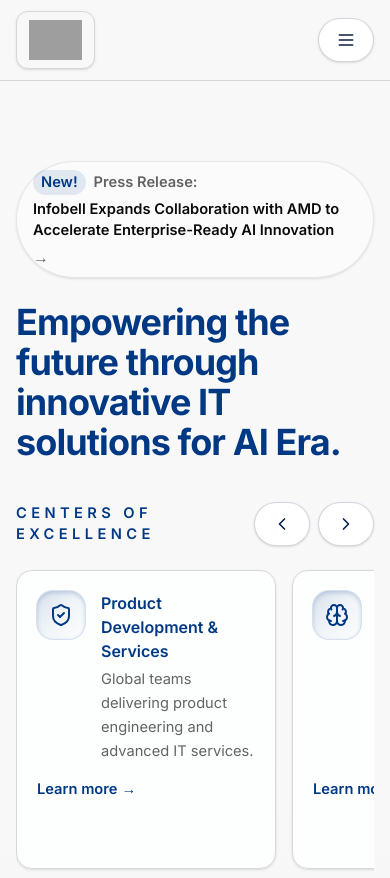
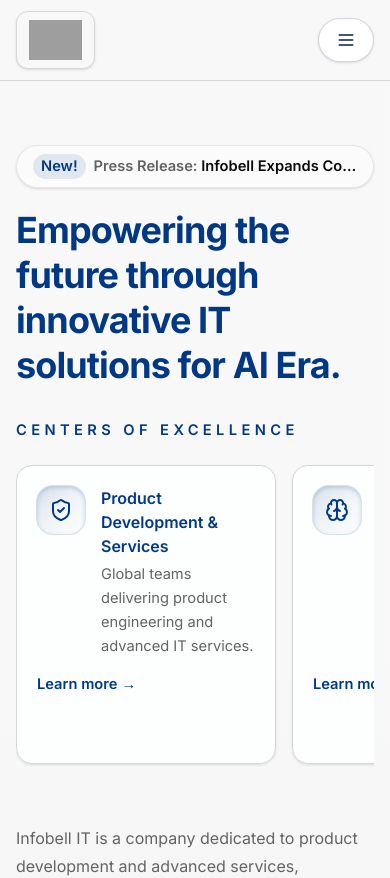
Before and after one commit to enzo-prism/infobell-it-2, a Next.js app: page / in a window 390 px wide. Shown: the top 878 px of the page. Built offline with nearby package versions, Linux system fonts and the light colour scheme; grey boxes are pictures that could not be loaded.

Commit message:
feat: improve hero responsiveness

```diff
--- a/app/(site)/page.tsx
+++ b/app/(site)/page.tsx
@@ -35,16 +35,18 @@ export default function HomePage() {
 function HeroSection() {
   return (
     <section className="bg-gradient-to-b from-background via-background to-muted/40">
-      <div className="mx-auto w-full max-w-6xl px-4 py-20 sm:px-6 sm:py-24 lg:px-8">
-        <div className="max-w-4xl">
-          <LatestPressReleasePill className="mb-6 w-fit" />
-          <h1 className="text-4xl font-bold tracking-tight text-heading sm:text-5xl lg:text-6xl">
+      <div className="mx-auto w-full max-w-6xl px-4 py-16 sm:px-6 sm:py-20 lg:px-8 lg:py-24">
+        <div className="w-full">
+          <LatestPressReleasePill className="mb-5 sm:mb-6 max-w-3xl" />
+          <h1 className="max-w-3xl text-4xl font-bold leading-tight tracking-tight text-heading sm:text-5xl lg:text-6xl lg:leading-[1.05]">
             {HERO_CONTENT.heading}
           </h1>
           <HeroPillarsSlider />
-          <p className="mt-8 text-lg leading-8 text-muted-foreground">{HERO_CONTENT.description}</p>
+          <p className="mt-7 max-w-3xl text-base leading-7 text-muted-foreground sm:text-lg sm:leading-8">
+            {HERO_CONTENT.description}
+          </p>
           <div className="mt-8 flex flex-wrap items-center gap-4 text-sm font-medium">
-            <Button asChild variant="outline" className="group">
+            <Button asChild variant="outline" className="group w-full sm:w-auto">
               <Link href="/contact">
                 <span className="inline-flex items-center gap-1">
                   Connect with us
--- a/components/hero-pillars-slider.tsx
+++ b/components/hero-pillars-slider.tsx
@@ -39,15 +39,18 @@ export function HeroPillarsSlider() {
     })
   }
 
+  const baseCardClassName =
+    "card-glow group flex flex-col rounded-2xl border border-border bg-card/70 p-5 shadow-sm transition hover:-translate-y-1 hover:border-sky-300/70 hover:shadow-2xl focus-visible:outline-none focus-visible:ring-2 focus-visible:ring-primary/40 focus-visible:ring-offset-2 focus-visible:ring-offset-background"
+
   return (
-    <div className="mt-10">
+    <div className="mt-8 sm:mt-10">
       <div className="mb-4 flex items-center justify-between gap-3">
         <p className="text-sm font-semibold uppercase tracking-[0.3em] text-primary">Centers of excellence</p>
-        <div className="flex gap-2">
+        <div className="hidden gap-2 sm:flex lg:hidden">
           <Button
             type="button"
             onClick={() => scrollByCards("prev")}
-            aria-label="Scroll previous focus area"
+            aria-label="Scroll previous center of excellence"
             size="icon"
             variant="icon"
           >
@@ -56,7 +59,7 @@ export function HeroPillarsSlider() {
           <Button
             type="button"
             onClick={() => scrollByCards("next")}
-            aria-label="Scroll next focus area"
+            aria-label="Scroll next center of excellence"
             size="icon"
             variant="icon"
           >
@@ -68,8 +71,8 @@ export function HeroPillarsSlider() {
       <div
         ref={scrollContainerRef}
         role="region"
-        aria-label="Infobell focus areas"
-        className="flex gap-4 overflow-x-auto scroll-smooth px-1 pb-8 pt-2 snap-x snap-mandatory"
+        aria-label="Infobell centers of excellence"
+        className="flex gap-4 overflow-x-auto scroll-smooth px-1 pb-8 pt-2 snap-x snap-mandatory lg:hidden"
       >
         {HERO_PILLARS.map((pillar) => {
           const Icon = iconMap[pillar.icon]
@@ -78,7 +81,35 @@ export function HeroPillarsSlider() {
               key={pillar.title}
               href={pillar.href}
               aria-label={`Explore ${pillar.title}`}
-              className="card-glow group flex min-w-[260px] max-w-[320px] snap-start flex-col rounded-2xl border border-border bg-card/70 p-5 shadow-sm transition hover:-translate-y-1 hover:border-sky-300/70 hover:shadow-2xl focus-visible:outline-none focus-visible:ring-2 focus-visible:ring-primary/40 focus-visible:ring-offset-2 focus-visible:ring-offset-background"
+              className={`${baseCardClassName} min-w-[260px] max-w-[320px] snap-start`}
+            >
+              <div className="flex items-start gap-4">
+                <span className="flex h-12 w-12 flex-none items-center justify-center rounded-2xl bg-gradient-to-br from-primary/15 via-primary/5 to-transparent text-primary shadow-inner shadow-primary/20 ring-1 ring-primary/15 transition-transform duration-300 group-hover:-translate-y-0.5 group-hover:rotate-2">
+                  <Icon className="h-6 w-6" aria-hidden="true" />
+                </span>
+                <div className="min-w-0">
+                  <h3 className="text-base font-semibold text-heading">{pillar.title}</h3>
+                  <p className="mt-1 text-sm leading-6 text-muted-foreground">{pillar.summary}</p>
+                </div>
+              </div>
+              <span className="mt-4 inline-flex w-fit items-center gap-1 text-sm font-semibold text-primary transition-all duration-300 group-hover:translate-x-1">
+                <span className="underline-offset-4 group-hover:underline">Learn more</span>
+                <span aria-hidden="true">&rarr;</span>
+              </span>
+            </Link>
+          )
+        })}
+      </div>
+
+      <div className="hidden grid-cols-3 gap-4 lg:grid xl:gap-6">
+        {HERO_PILLARS.map((pillar) => {
+          const Icon = iconMap[pillar.icon]
+          return (
+            <Link
+              key={pillar.title}
+              href={pillar.href}
+              aria-label={`Explore ${pillar.title}`}
+              className={`${baseCardClassName} h-full`}
             >
               <div className="flex items-start gap-4">
                 <span className="flex h-12 w-12 flex-none items-center justify-center rounded-2xl bg-gradient-to-br from-primary/15 via-primary/5 to-transparent text-primary shadow-inner shadow-primary/20 ring-1 ring-primary/15 transition-transform duration-300 group-hover:-translate-y-0.5 group-hover:rotate-2">
--- a/components/latest-press-release-pill.tsx
+++ b/components/latest-press-release-pill.tsx
@@ -12,20 +12,40 @@ export function LatestPressReleasePill({ className }: LatestPressReleasePillProp
 
   if (!latest) return null
 
+  const href = `/press-releases/${latest.slug}`
+  const ariaLabel = `New press release: ${latest.title}`
+
   return (
+    <>
       <Link
-      href={`/press-releases/${latest.slug}`}
-      aria-label={`New press release: ${latest.title}`}
+        href={href}
+        aria-label={ariaLabel}
         className={cn(
-        "group inline-flex max-w-full flex-wrap items-center gap-x-2 gap-y-1 rounded-full border border-border/60 bg-card/40 px-4 py-2 text-sm font-semibold text-muted-foreground shadow-sm transition hover:border-primary/30 hover:bg-card/60 hover:text-foreground focus-visible:outline-none focus-visible:ring-2 focus-visible:ring-primary/50 focus-visible:ring-offset-2 focus-visible:ring-offset-background",
+          "group flex w-full items-center gap-2 rounded-full border border-border/60 bg-card/40 px-4 py-2 text-sm font-semibold text-muted-foreground shadow-sm transition hover:border-primary/30 hover:bg-card/60 hover:text-foreground focus-visible:outline-none focus-visible:ring-2 focus-visible:ring-primary/50 focus-visible:ring-offset-2 focus-visible:ring-offset-background sm:hidden",
           className
         )}
       >
-      <span className="inline-flex items-center rounded-full bg-primary/10 px-2 py-0.5 text-sm font-semibold text-primary">
+        <span className="inline-flex flex-none items-center rounded-full bg-primary/10 px-2 py-0.5 font-semibold text-primary">
+          New!
+        </span>
+        <span className="min-w-0 flex-1 truncate text-foreground">
+          <span className="text-muted-foreground">Press Release:</span> {latest.title}
+        </span>
+      </Link>
+
+      <Link
+        href={href}
+        aria-label={ariaLabel}
+        className={cn(
+          "group hidden max-w-full flex-wrap items-center gap-x-2 gap-y-1 rounded-full border border-border/60 bg-card/40 px-4 py-2 text-sm font-semibold text-muted-foreground shadow-sm transition hover:border-primary/30 hover:bg-card/60 hover:text-foreground focus-visible:outline-none focus-visible:ring-2 focus-visible:ring-primary/50 focus-visible:ring-offset-2 focus-visible:ring-offset-background sm:inline-flex",
+          className
+        )}
+      >
+        <span className="inline-flex items-center rounded-full bg-primary/10 px-2 py-0.5 font-semibold text-primary">
           New!
         </span>
         <span className="text-muted-foreground">Press Release:</span>
-      <span className="text-foreground">{latest.title}</span>
+        <span className="text-foreground underline-offset-4 transition group-hover:underline">{latest.title}</span>
         <span
           aria-hidden="true"
           className="translate-x-0 text-base text-muted-foreground transition group-hover:translate-x-1 group-hover:text-foreground"
@@ -33,5 +53,6 @@ export function LatestPressReleasePill({ className }: LatestPressReleasePillProp
           &rarr;
         </span>
       </Link>
+    </>
   )
 }
```
Lines whose indentation alone changed are shown as unchanged.
